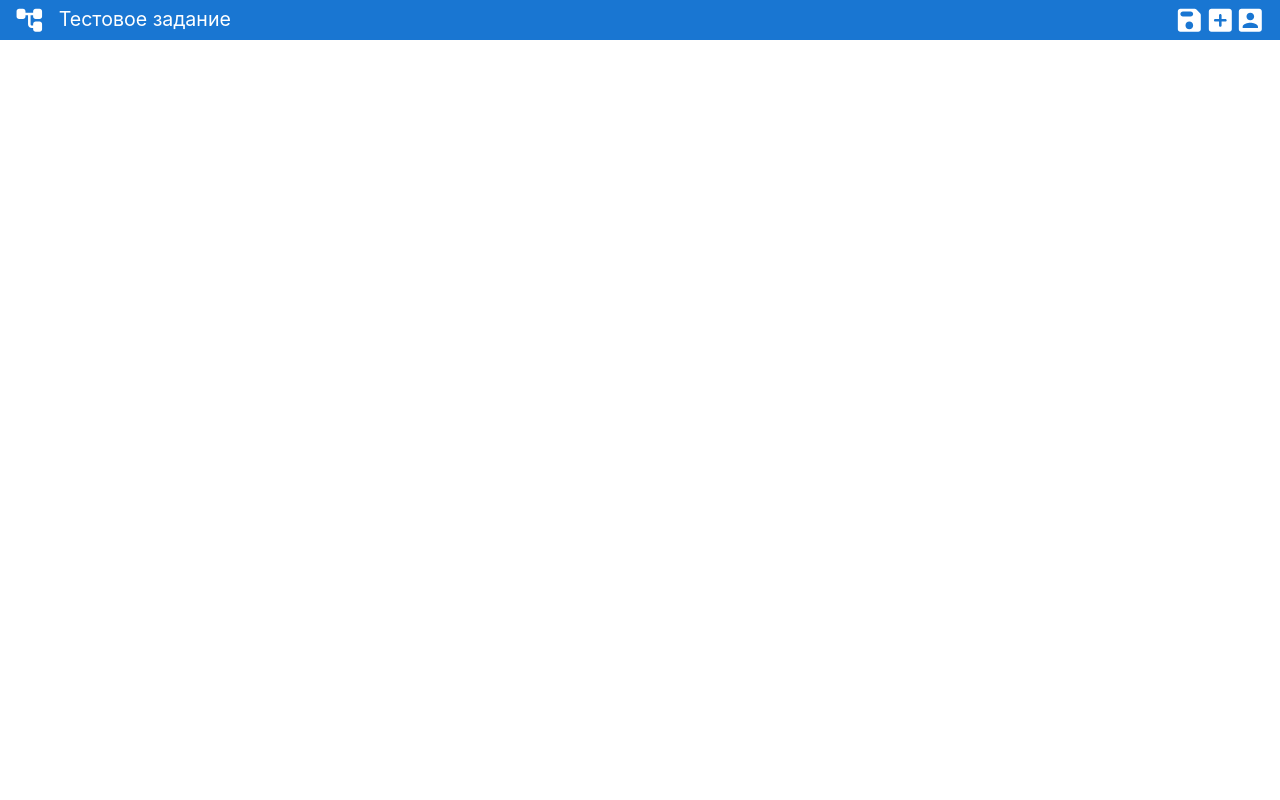
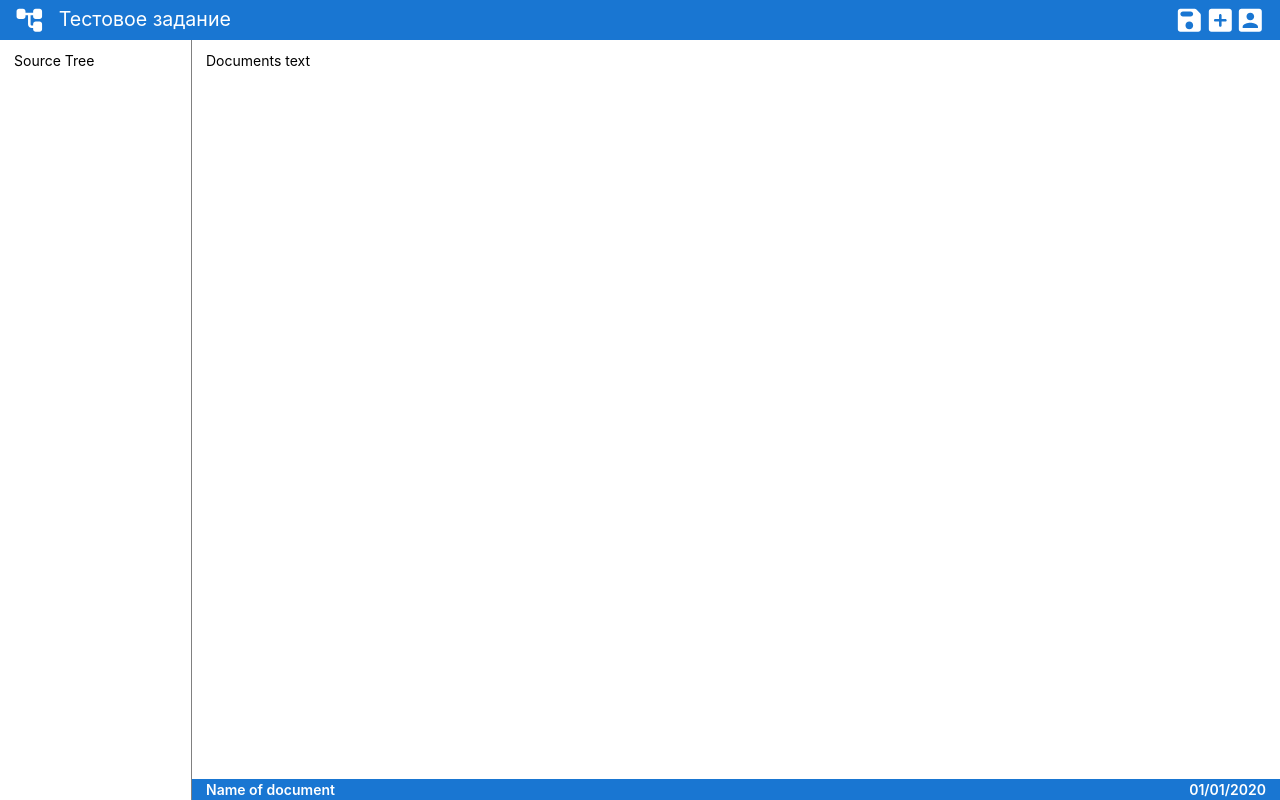
Before and after one commit to Aluminaze/test-project, a React (Create React App) app: page / in a window 1280 px wide. Built offline with nearby package versions, Linux system fonts and the light colour scheme.

Commit message:
modify App.js

```diff
--- a/src/App.js
+++ b/src/App.js
@@ -1,9 +1,22 @@
 import React from "react";
+import style from "./App.module.css"
 import Header from "./components/Header/Header";
 
 const App = (props) => {
   return (
-    <Header />
+    <div className={style.container}>
+      <Header />
+      <div className={style.wrapper}>
+        <div className={style.documents__tree}>Source Tree</div>
+        <div className={style.documents__viewer}>
+          <div className={style.documents__text}>Documents text</div>
+          <div className={style.documents__infoBar, style.infoBar}>
+            <div className={style.infoBar__openFileName}>Name of document</div>
+            <div className={style.infoBar__currentDate}>01/01/2020</div>
+          </div>
+        </div>
+      </div>
+    </div>
   )
 }
 
--- /dev/null
+++ b/src/App.module.css
@@ -0,0 +1,46 @@
+.container {
+    width: 100%;
+    height: 100vh;
+}
+
+.wrapper {
+    display: flex;
+    flex-direction: row;
+    height: 95vh;
+}
+
+.documents__tree {
+    width: 15%;
+    height: 100%;
+    border-right: 1px solid gray;
+    padding: 1rem;
+}
+
+.documents__viewer {
+    display: flex;
+    flex-direction: column;
+    justify-content: space-between;
+    width: 85%;
+    height: 100%;
+}
+
+.documents__text {
+    padding: 1rem;
+}
+
+.infoBar {
+    display: flex;
+    flex-direction: row;
+    justify-content: space-between;
+    align-items: center;
+    width: 100%;
+    height: 1.5rem;
+    padding: 0 1rem;
+    background-color: rgb(25, 118, 210);
+}
+
+.infoBar__openFileName, .infoBar__currentDate {
+    font-size: 1rem;
+    font-weight: 600;
+    color: white;
+}
```
